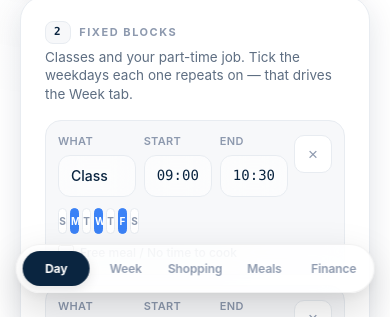
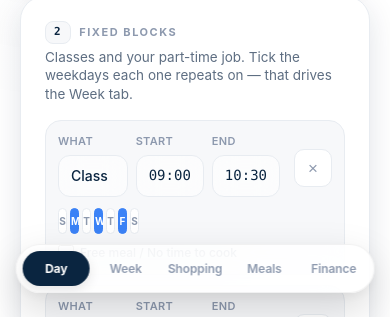
Before and after one commit to Manojx2005/DailyPlanner, a plain HTML site: page index.html in a window 390 px wide. Shown: the part 527-844 px from the top of the page. Drawn offline with Linux system fonts and the light colour scheme; a script that the page names is missing.

Commit message:
Fix overlapping X button on mobile inputs by adjusting right padding and top positioning

```diff
--- a/css/styles.css
+++ b/css/styles.css
@@ -2422,7 +2422,7 @@ section[id^="panel-"]:not([hidden]) {
   .row.fin, .row.fin.exp, .row.fixed, .row.meal, .row.task {
     grid-template-columns: minmax(0, 1fr) !important;
     position: relative;
-    padding-right: 48px; /* Leave room for absolute X button */
+    padding-right: 56px; /* Leave room for absolute X button */
   }
 
   .row.fin > div, .row.fin.exp > div, .row.fixed > div, .row.meal > div, .row.task > div {
@@ -2432,7 +2432,7 @@ section[id^="panel-"]:not([hidden]) {
   /* Pin the delete button to the top-right corner of the row */
   .row .x {
     position: absolute;
-    top: 14px;
+    top: 28px;
     right: 12px;
     grid-column: auto !important;
     grid-row: auto !important;
```
